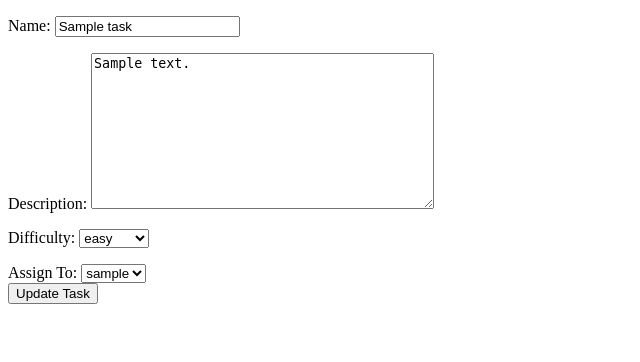
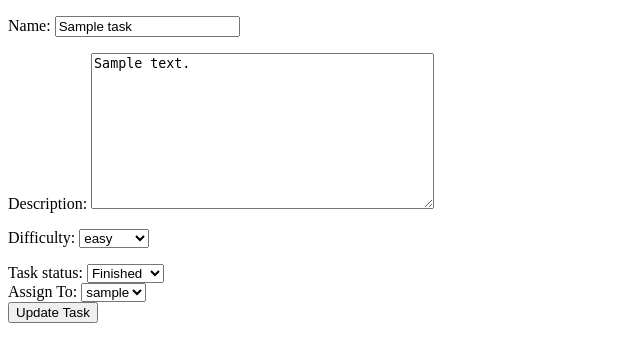
Before and after one commit to LucianT93/fun-track, a Django app: page /update-task/1 in a window 1280 px wide. Shown: the top 362 px of the page, without its empty margins (0-640 px from the left). Run offline with Django 4.2, Linux system fonts and the light colour scheme; a user stored in the database is signed in; tables that the repository leaves empty hold one stand-in row (values such as "Sample post").

Commit message:
Inserted task_textarea into update task view. Display in html tracks whether manager or employee

```diff
--- a/tasks/views.py
+++ b/tasks/views.py
@@ -56,13 +56,16 @@
     task_to_update = Tasks.objects.get(id=pk)  # aici vine id-ul din frontend
     task_update_form = TaskCreationForm(instance=task_to_update)
     users = UserExtend.objects.all()
+    current_user = UserExtend.objects.get(user_ptr_id=request.user.id)
     if request.method == 'POST':
         print(request.POST)
 
         task_to_update.name = request.POST.get('name')
         task_to_update.description = request.POST.get('description')
         task_to_update.difficulty = request.POST.get('difficulty')
+        task_to_update.active = request.POST.get('active')
         task_to_update.assigned_to = int(request.POST.get('assign-to'))
+        task_to_update.task_textbox = request.POST.get('text_box')
 
         if task_to_update.difficulty == 'easy':
             task_to_update.experience = 50
@@ -79,4 +82,5 @@
     return render(request, 'tasks/update_tasks.html', {
         'form': task_update_form,
         'users': users,
+        'current_user':current_user
     })
--- a/templates/tasks/update_tasks.html
+++ b/templates/tasks/update_tasks.html
@@ -7,15 +7,48 @@
 <body>
 <form method="post">
     {% csrf_token %}
+    {% if current_user.is_manager %}
         {{ form.as_p }}
+        <label for="active"> Task status: </label>
+        <select name="active">
+            <option value="0">Finished</option>
+            <option value="1">On going</option>
+        </select>
+        <br>
         <label for="assign-to">Assign To: </label>
         <select name="assign-to">
             {% for user in users %}
                 <option value='{{ user.id }}'>{{ user.username }}</option>
 
             {% endfor %}
+        </select>
 
+        <div style="display: none">
+        <textarea>
+
+        </textarea>
+        </div>
+    {% else %}
+        <div style="display: none">
+            {{ form.as_p }}
+            <label for="active"> Task status: </label>
+            <select name="active">
+                <option value="0">Finished</option>
+                <option value="1">On going</option>
             </select>
+            <br>
+            <label for="assign-to">Assign To: </label>
+            <select name="assign-to">
+                {% for user in users %}
+                    <option value='{{ user.id }}'>{{ user.username }}</option>
+
+                {% endfor %}
+            </select>
+        </div>
+        <textarea name="text_box">
+
+        </textarea>
+    {% endif %}
     <br>
     <button type="submit">Update Task</button>
 </form>
```
Lines whose indentation alone changed are shown as unchanged.
